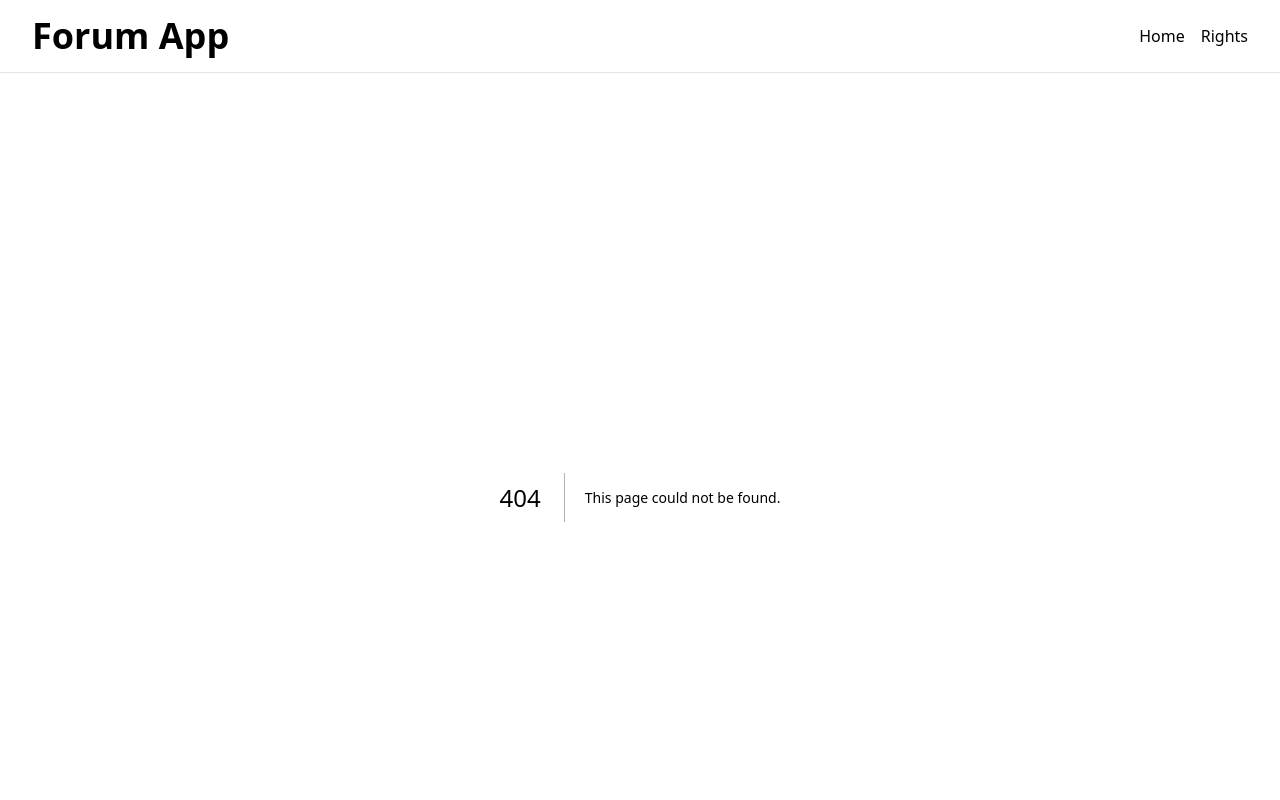
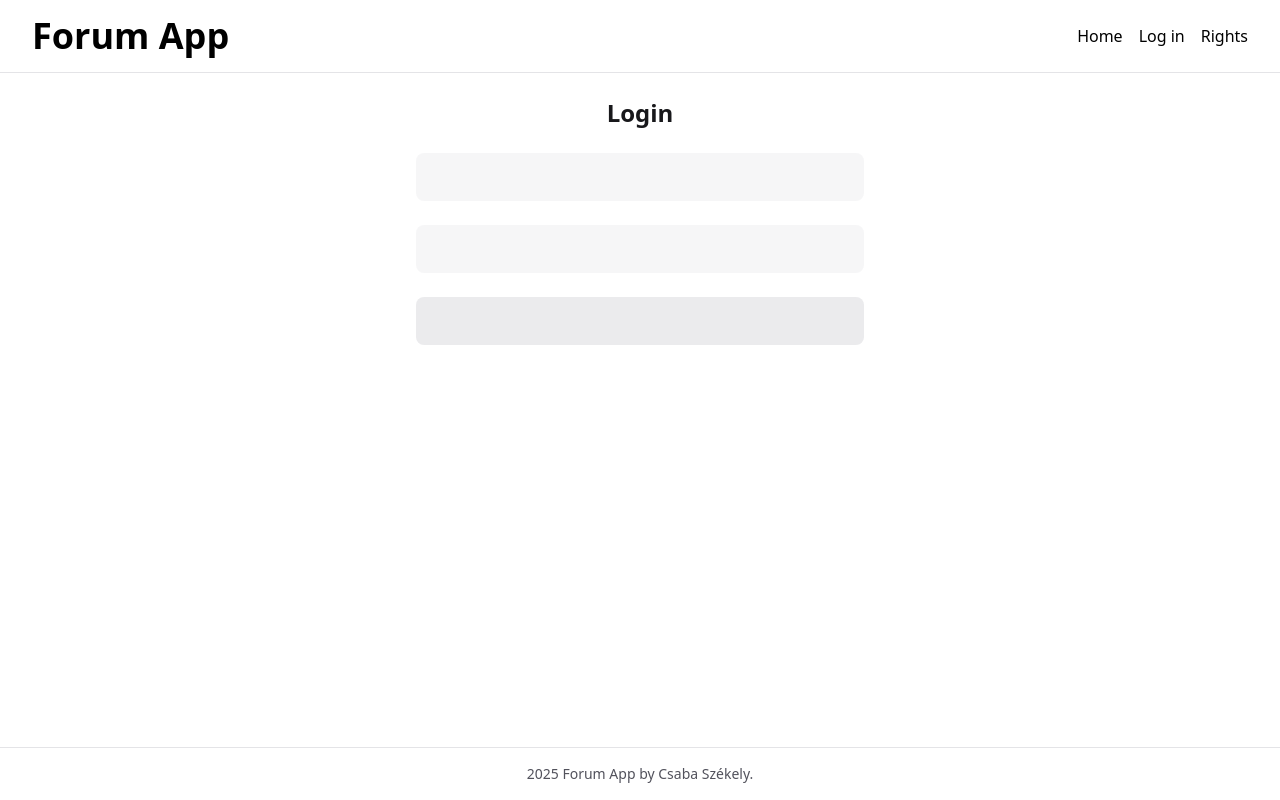
Before and after one commit to Armisam/reference-forum-app, a Next.js app in the folder frontend/next-app/: page /login in a window 1280 px wide. Before the commit this address had no page. Shown: the top 800 px of the page. Built offline with nearby package versions, Linux system fonts and the light colour scheme.

Commit message:
login page added staticly with placeholders

```diff
--- a/frontend/next-app/src/app/layout.tsx
+++ b/frontend/next-app/src/app/layout.tsx
@@ -36,6 +36,9 @@ export default function RootLayout({
               <Link href="/" className="hover:underline">
                 Home
               </Link>
+              <Link href="/login" className="hover:underline">
+                Log in
+              </Link>
               <Link href="/rights" className="hover:underline">
                 Rights
               </Link>
--- /dev/null
+++ b/frontend/next-app/src/app/login/page.tsx
@@ -0,0 +1,17 @@
+export default function LoginPage() {
+  return (
+    <section className="flex items-center justify-center px-4">
+      <div className="w-full max-w-md space-y-6">
+        <h1 className="text-2xl font-bold text-zinc-900 dark:text-white text-center">
+          Login
+        </h1>
+
+        <div className="h-12 bg-zinc-100 dark:bg-zinc-700 rounded-lg animate-pulse cursor-pointer" />
+
+        <div className="h-12 bg-zinc-100 dark:bg-zinc-700 rounded-lg animate-pulse cursor-pointer" />
+
+        <div className="h-12 bg-zinc-200 dark:bg-zinc-600 rounded-lg animate-pulse cursor-pointer" />
+      </div>
+    </section>
+  );
+}
```
